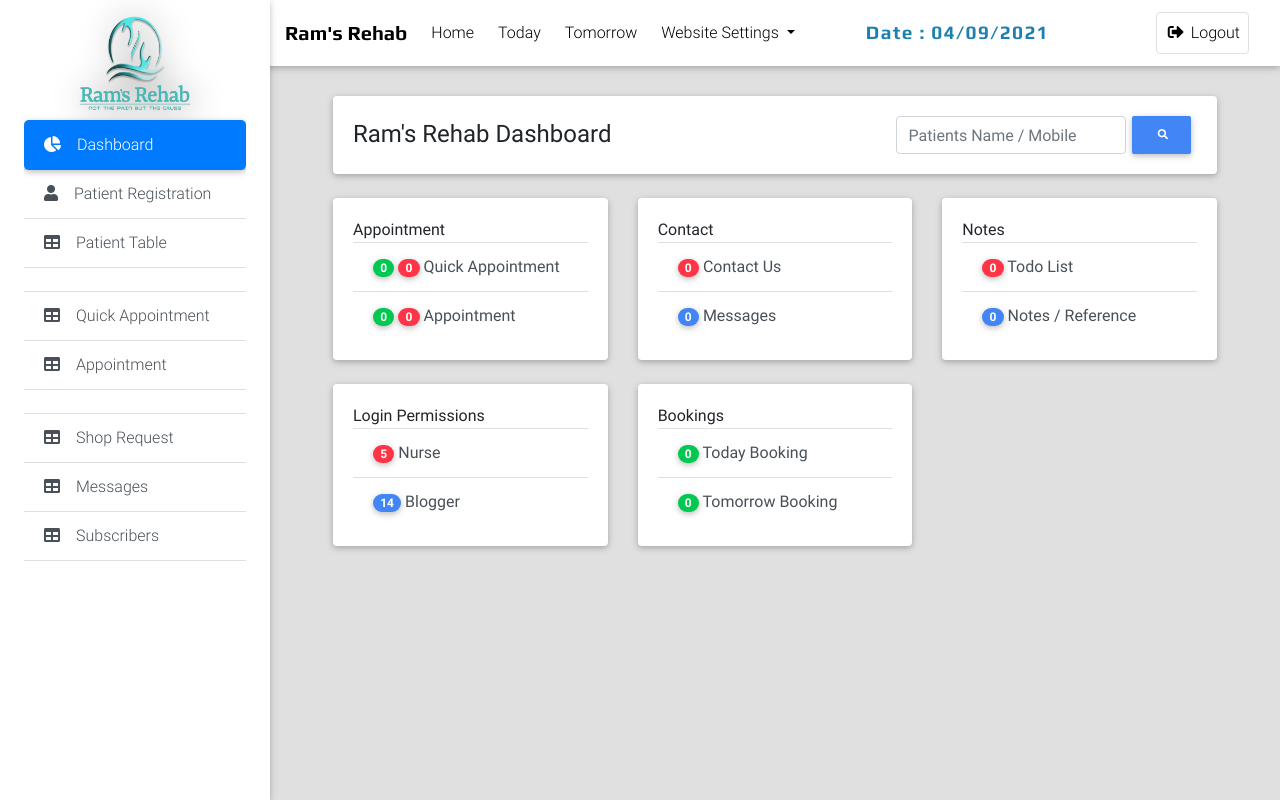
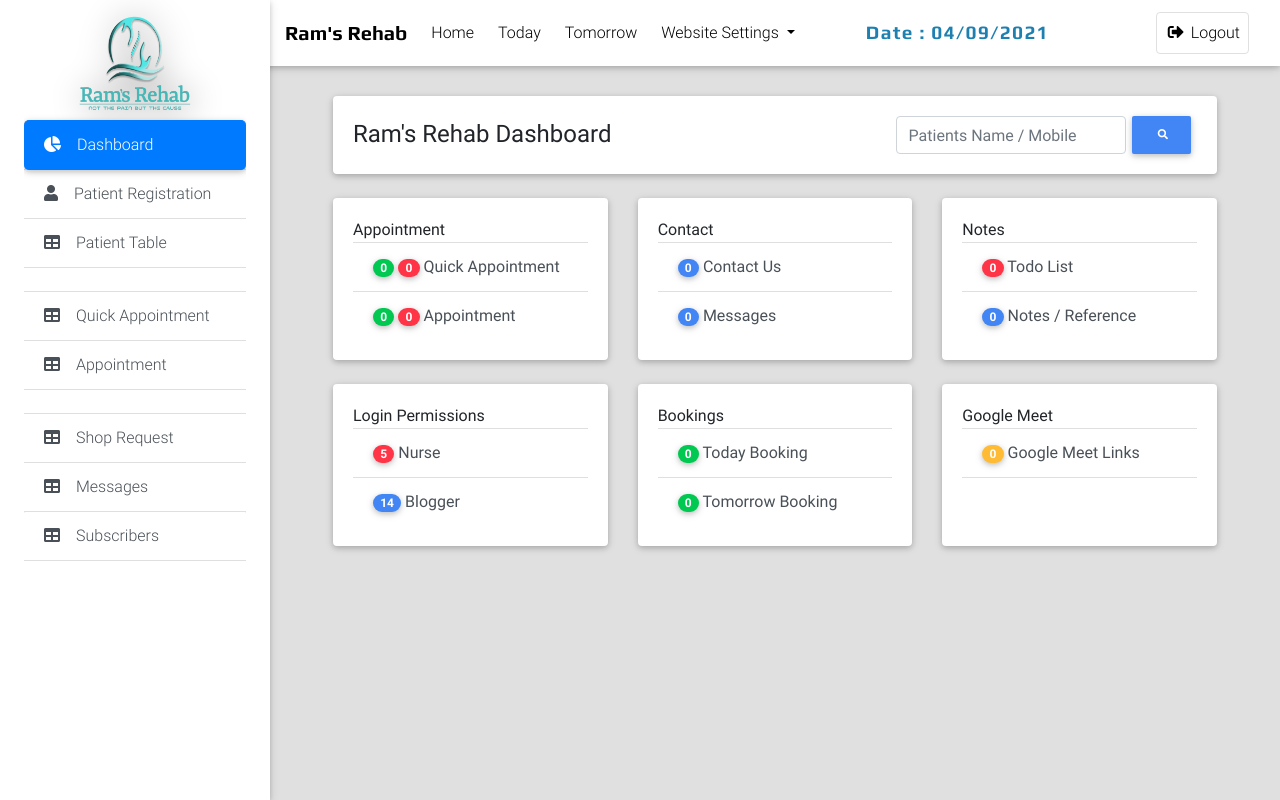
Before and after one commit to ridhun55/Rams_Rehab__04-09-2021, a Django app: page /administration/ in a window 1280 px wide. Run offline with Django 3.2, Linux system fonts and the light colour scheme; a user stored in the database is signed in; data that the repository does not hold is empty; some libraries are stand-ins or nearby versions.

Commit message:
change 5

```diff
--- a/AdministrationApp/templates/administration/dashboard.html
+++ b/AdministrationApp/templates/administration/dashboard.html
@@ -46,7 +46,7 @@
                   <div class="list-group list-group-flush">
                      <span>Contact </span>
                      <a href="{% url 'message_table' %}" class="list-group-item list-group-item-action waves-effect">
-                     <span class="badge badge-danger badge-pill pull-right">{% if msg %}{{ msg }}{% else %}0{% endif %}
+                     <span class="badge badge-primary badge-pill pull-right">{% if msg %}{{ msg }}{% else %}0{% endif %}
                      </span> Contact Us
                      </a>
                      <a href="{% url 'message_table' %}" class="list-group-item list-group-item-action waves-effect">
@@ -110,6 +110,23 @@
                </div>
             </div>
          </div>
+         <div class="col-md-4">
+            <div class="card mb-4">
+               <div class="card-body">
+                  <div class="list-group list-group-flush">
+                     <span>Google Meet</span>
+                     <a href="{% url 'add_google_meet' %}" class="list-group-item list-group-item-action waves-effect" style="padding-right: 0px;">
+                     <span class="badge badge-warning badge-pill pull-right">{{ google_meet_count }}
+                     </span> Google Meet Links
+                     </a>
+                     <a href="{% url 'add_google_meet' %}" class="list-group-item list-group-item-action waves-effect">
+                     <span ><br/>
+                     </span>
+                     </a>
+                  </div>
+               </div>
+            </div>
+         </div>
 
       </div>
       {% else %}
--- a/AdministrationApp/templates/administration/forms/add_notes.html
+++ b/AdministrationApp/templates/administration/forms/add_notes.html
@@ -12,7 +12,7 @@
     <div class="card mb-4 wow fadeIn">
         <div class="card-body d-sm-flex justify-content-between">
           <h4 class="mb-2 mb-sm-0 pt-1">
-              <span>Notes</span>
+              <span>Notes  / Reference</span>
           </h4>
           <form method="POST" class="d-flex justify-content-center">{% csrf_token %}
             <input name="note_body" type="search" placeholder="Add Notes here" aria-label="Search" class="form-control">
--- a/AdministrationApp/views.py
+++ b/AdministrationApp/views.py
@@ -24,6 +24,7 @@ def DashboardView(request):
     msg = models.Messages.objects.all().count()
     todo_count = models.Todo.objects.all().count()
     notes_count = models.Notes.objects.all().count()
+    google_meet_count = models.GoogleMeet.objects.all().count()
 
     today_date = datetime.today().date()
     todat1 = models.PatentRegistration.objects.filter(booking_date=today_date,flag=False)
@@ -65,6 +66,7 @@ def DashboardView(request):
         'tomorrow_count' : tomorrow_count,
         'todo_count' : todo_count,
         'notes_count' : notes_count,
+        'google_meet_count' : google_meet_count,
         'today_date':datetime.today().date()
     }
     html = 'administration/dashboard.html'
```
